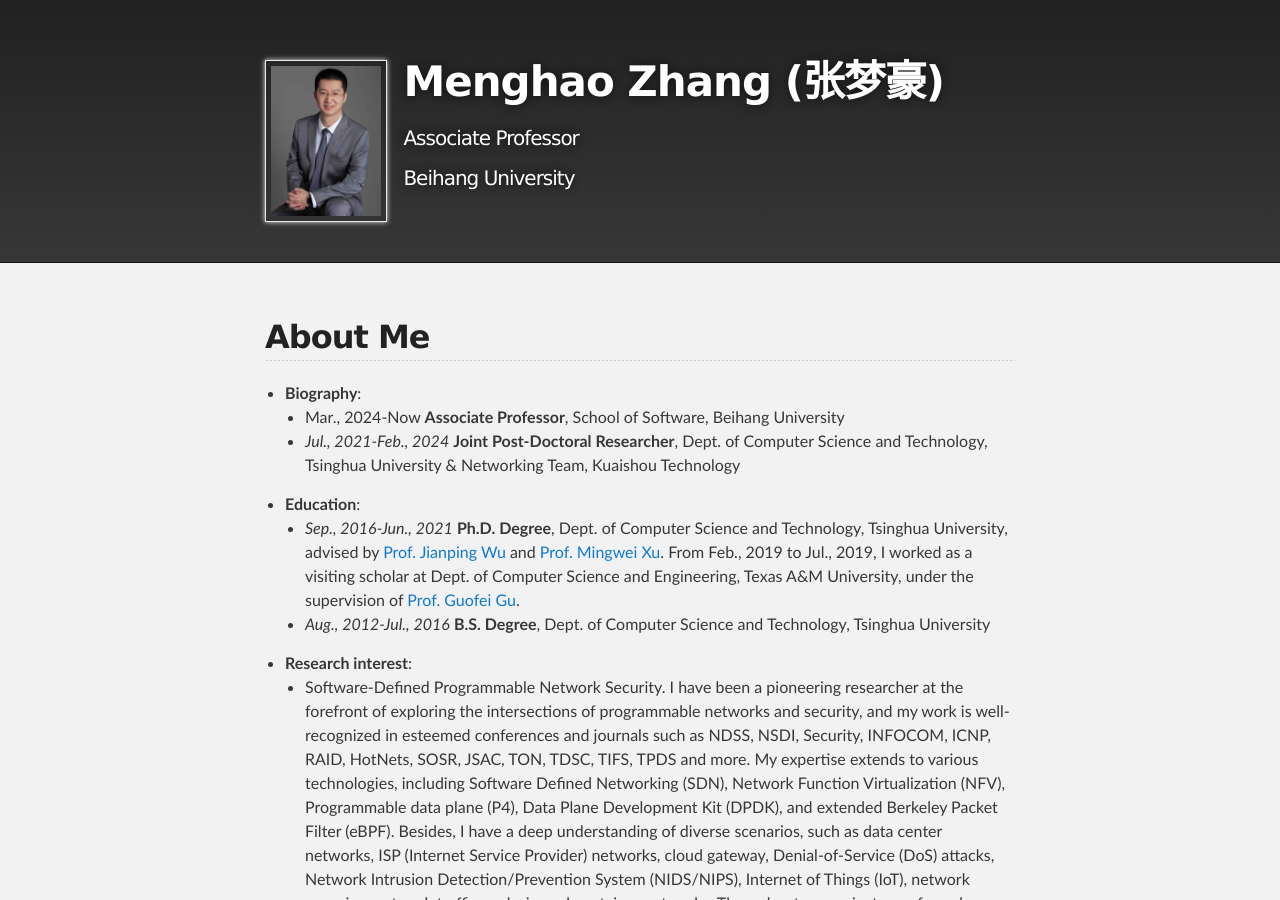
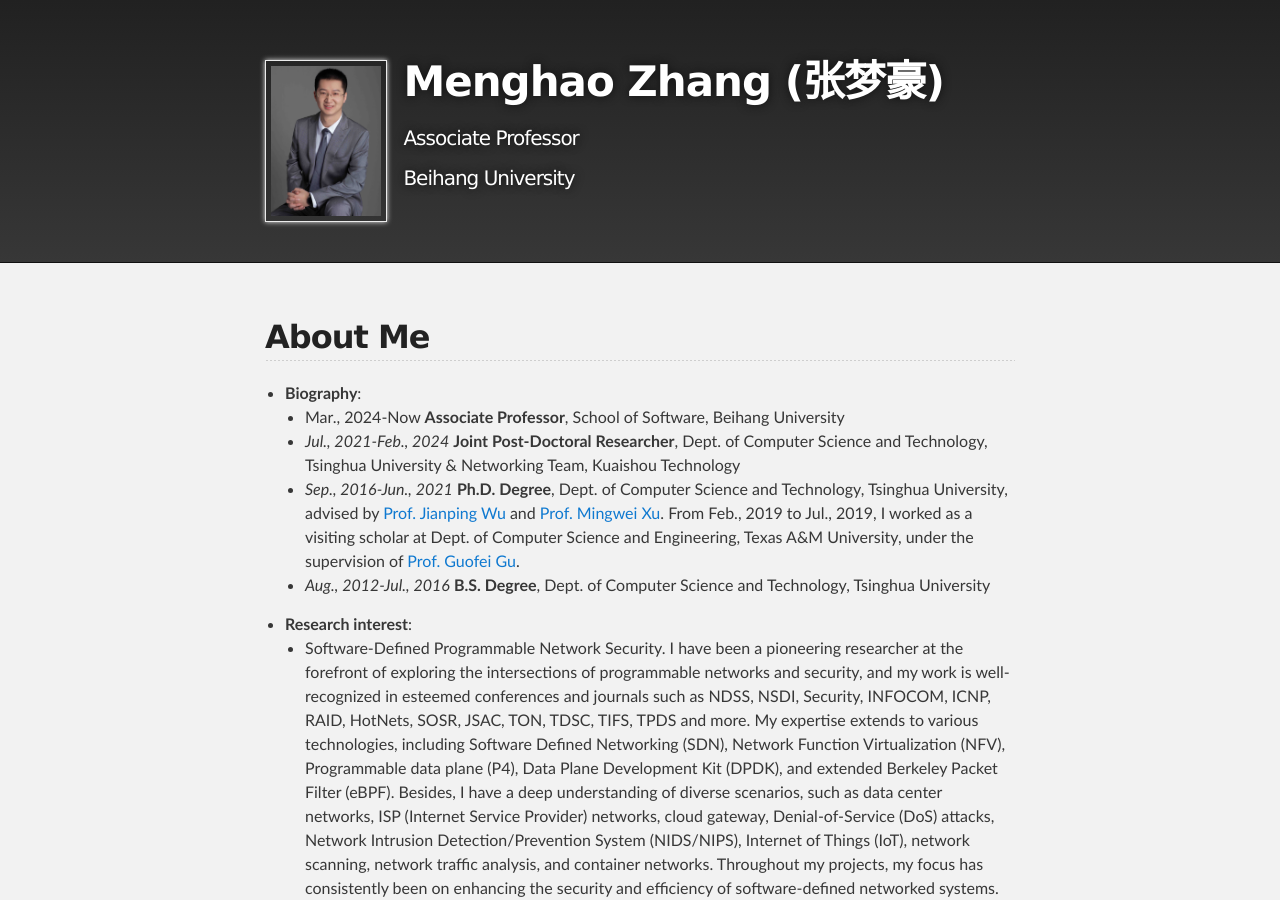
Before and after one commit to zhangmenghao/zhangmenghao.github.io, a Jekyll site: the page built from index.md, in a window 1280 px wide and 900 px high. Built offline with Jekyll 4.4.1, drawn with Linux system fonts in a browser that asks for light colours.

Commit message:
Delete Education

```diff
--- a/index.md
+++ b/index.md
@@ -11,7 +11,6 @@
 * **Biography**:
     - Mar., 2024-Now **Associate Professor**, School of Software, Beihang University
     - *Jul., 2021-Feb., 2024*  **Joint Post-Doctoral Researcher**, Dept. of Computer Science and Technology, Tsinghua University & Networking Team, Kuaishou Technology
-* **Education**:
     - *Sep., 2016-Jun., 2021*  **Ph.D. Degree**, Dept. of Computer Science and Technology, Tsinghua University, advised by [Prof. Jianping Wu](https://www.cs.tsinghua.edu.cn/csen/info/1059/4003.htm) and [Prof. Mingwei Xu](http://routing.netlab.tsinghua.edu.cn/tiki-index.php?page=Mingwei+Xu).
     <!--During the past few years, I am fortunate to work with seniors and partners from my lab ([Prof. Jun Bi](https://scholar.google.com/citations?user=9c8plF0AAAAJ&hl=en), [Prof. Qi Li](https://sites.google.com/site/qili2012/), Dr. Zhaogeng Li, Dr. Kai Gao, Jiasong Bai, [Dr. Guanyu Li](https://guanyu.li/), Yi Qiao, Shicheng Wang, Chang Liu, Xiao Kong, Cheng Guo, Han Bao and etc.) and collaborators from Rice University ([Prof. Ang Chen](https://www.cs.rice.edu/~angchen/)), Texas A&M University ([Prof. Guofei Gu](http://faculty.cs.tamu.edu/guofei/), [Dr. Lei Xu](http://students.cse.tamu.edu/xray2012/)) and University at Buffalo, SUNY. ([Prof. Hongxin Hu](https://cse.buffalo.edu/~hongxinh/)). -->
     From Feb., 2019 to Jul., 2019, I worked as a visiting scholar at Dept. of Computer Science and Engineering, Texas A&M University, under the supervision of [Prof. Guofei Gu](http://faculty.cs.tamu.edu/guofei/).
```
